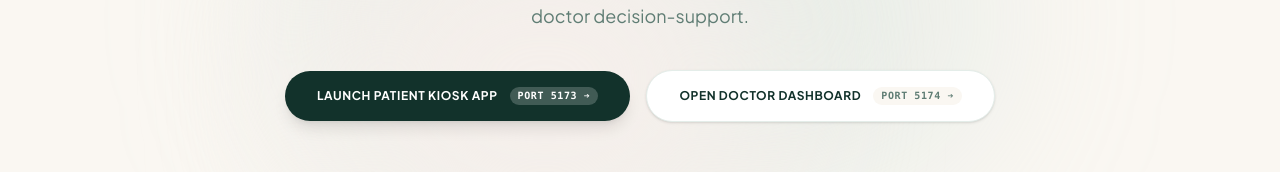
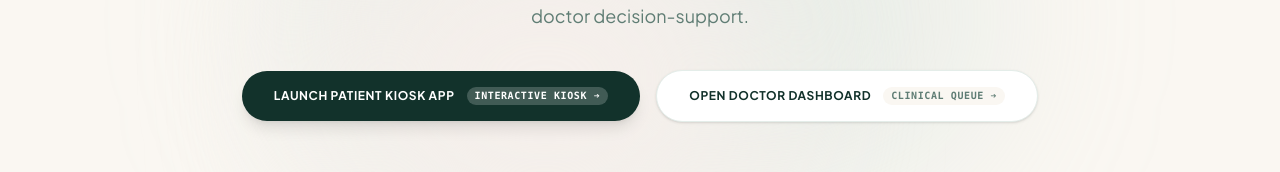
Before and after one commit to Shrinivas1908/ArogyaLink, a React (Vite) app in the folder apps/portal/: page / in a window 1280 px wide. Shown: the part 406-578 px from the top of the page. Built offline with nearby package versions, Linux system fonts and the light colour scheme; no server answers.

Commit message:
fix(portal): open embedded patient kiosk and doctor workspace directly instead of failing localhost links

```diff
--- a/apps/portal/src/App.jsx
+++ b/apps/portal/src/App.jsx
@@ -88,7 +88,7 @@ export default function App() {
         {/* View 3: Complete Unified Portal */}
         {activeView === 'portal' && (
           <div className="space-y-12 animate-fadeIn">
-            <Hero />
+            <Hero setActiveView={setActiveView} />
             <PatientHealthLocker />
             <RoleShowcase />
             <TeleConsultationWidget />
--- a/apps/portal/src/components/Footer.jsx
+++ b/apps/portal/src/components/Footer.jsx
@@ -17,8 +17,32 @@ export default function Footer() {
 
         <div className="flex items-center gap-6 font-semibold">
           <a href={import.meta.env.VITE_DOCS_URL || "/api/docs"} target="_blank" rel="noreferrer" className="hover:text-[#12322B] transition">API Documentation</a>
-          <a href={import.meta.env.VITE_KIOSK_URL || "http://localhost:5173"} target="_blank" rel="noreferrer" className="hover:text-[#12322B] transition">Patient Kiosk</a>
-          <a href={import.meta.env.VITE_DOCTOR_URL || "http://localhost:5174"} target="_blank" rel="noreferrer" className="hover:text-[#12322B] transition">Doctor Workspace</a>
+          <a
+            href={import.meta.env.VITE_KIOSK_URL || "#kiosk"}
+            onClick={(e) => {
+              if (!import.meta.env.VITE_KIOSK_URL) {
+                e.preventDefault()
+                window.location.hash = '#kiosk'
+                window.scrollTo({ top: 0, behavior: 'smooth' })
+              }
+            }}
+            className="hover:text-[#12322B] transition cursor-pointer"
+          >
+            Patient Kiosk
+          </a>
+          <a
+            href={import.meta.env.VITE_DOCTOR_URL || "#doctor"}
+            onClick={(e) => {
+              if (!import.meta.env.VITE_DOCTOR_URL) {
+                e.preventDefault()
+                window.location.hash = '#doctor'
+                window.scrollTo({ top: 0, behavior: 'smooth' })
+              }
+            }}
+            className="hover:text-[#12322B] transition cursor-pointer"
+          >
+            Doctor Workspace
+          </a>
         </div>
 
         <div className="text-[11px] text-[#5F7D74] font-medium">
--- a/apps/portal/src/components/Hero.jsx
+++ b/apps/portal/src/components/Hero.jsx
@@ -1,6 +1,18 @@
 import React from 'react'
 
-export default function Hero() {
+export default function Hero({ setActiveView }) {
+  const handleOpenKiosk = () => {
+    if (setActiveView) setActiveView('kiosk')
+    window.location.hash = '#kiosk'
+    window.scrollTo({ top: 0, behavior: 'smooth' })
+  }
+
+  const handleOpenDoctor = () => {
+    if (setActiveView) setActiveView('doctor')
+    window.location.hash = '#doctor'
+    window.scrollTo({ top: 0, behavior: 'smooth' })
+  }
+
   return (
     <section className="relative pt-12 pb-20 px-6 overflow-hidden bg-[#FAF7F2]">
       {/* Background Soft Organic Circles */}
@@ -29,25 +41,23 @@ export default function Hero() {
 
           {/* Action CTAs */}
           <div className="flex flex-col sm:flex-row items-center justify-center gap-4 pt-4">
-            <a
-              href="http://localhost:5173"
-              target="_blank"
-              rel="noreferrer"
-              className="w-full sm:w-auto px-8 py-4 rounded-full bg-[#12322B] text-white font-bold text-xs uppercase tracking-wider shadow-lg hover:bg-[#1C453C] hover:-translate-y-0.5 transition flex items-center justify-center gap-3"
+            <button
+              type="button"
+              onClick={handleOpenKiosk}
+              className="w-full sm:w-auto px-8 py-4 rounded-full bg-[#12322B] text-white font-bold text-xs uppercase tracking-wider shadow-lg hover:bg-[#1C453C] hover:-translate-y-0.5 transition flex items-center justify-center gap-3 cursor-pointer"
             >
               <span>Launch Patient Kiosk App</span>
-              <span className="text-[10px] bg-white/20 px-2 py-0.5 rounded-full font-mono">Port 5173 ➔</span>
-            </a>
+              <span className="text-[10px] bg-white/20 px-2 py-0.5 rounded-full font-mono">Interactive Kiosk ➔</span>
+            </button>
 
-            <a
-              href="http://localhost:5174"
-              target="_blank"
-              rel="noreferrer"
-              className="w-full sm:w-auto px-8 py-4 rounded-full bg-white text-[#12322B] border border-[#E4EDE9] font-bold text-xs uppercase tracking-wider hover:bg-[#FAF7F2] hover:border-[#BFD8D2] transition flex items-center justify-center gap-3 shadow-sm"
+            <button
+              type="button"
+              onClick={handleOpenDoctor}
+              className="w-full sm:w-auto px-8 py-4 rounded-full bg-white text-[#12322B] border border-[#E4EDE9] font-bold text-xs uppercase tracking-wider hover:bg-[#FAF7F2] hover:border-[#BFD8D2] transition flex items-center justify-center gap-3 shadow-sm cursor-pointer"
             >
               <span>Open Doctor Dashboard</span>
-              <span className="text-[10px] bg-[#FAF7F2] px-2 py-0.5 rounded-full font-mono text-[#5F7D74]">Port 5174 ➔</span>
-            </a>
+              <span className="text-[10px] bg-[#FAF7F2] px-2 py-0.5 rounded-full font-mono text-[#5F7D74]">Clinical Queue ➔</span>
+            </button>
           </div>
 
           {/* Quick Metrics Bar */}
```
